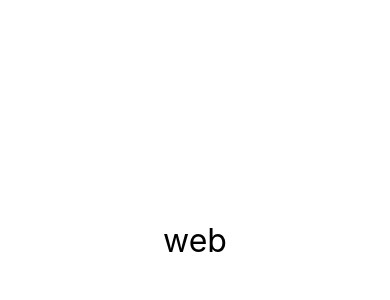
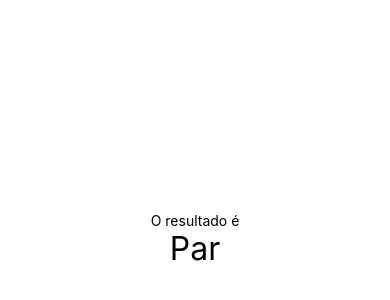
Before and after one commit to rudatorquato/Curso-React-Native-Cod3r, a React Native app in the folder Exercicios/: screen / in a window 390 px wide. Shown: the part 182-482 px from the top of the page. Built offline with nearby package versions, Linux system fonts and the light colour scheme.

Commit message:
Renderização Condicional #01

```diff
--- a/Exercicios/src/App.js
+++ b/Exercicios/src/App.js
@@ -1,7 +1,8 @@
 import React from 'react'
-import { View, StyleSheet } from 'react-native'
+import {  StyleSheet, SafeAreaView } from 'react-native'
 
-import Diferenciar from './components/Diferenciar'
+import ParImpar from './components/ParImpar'
+//import Diferenciar from './components/Diferenciar'
 //import ContadorV2 from './components/contador/ContadorV2'
 //import Pai from './components/indireta/Pai'
 //import Pai from './components/direta/Pai'
@@ -14,9 +15,10 @@
 //import Primeiro from './components/Primeiro'
 
 export default () => (
-    <View style={style.App}>
+    <SafeAreaView style={style.App}>
+        <ParImpar num={3}/>
+        {/*
         <Diferenciar />
-        {/*
         <ContadorV2 />
         <Pai/>
         <Pai/>
@@ -33,7 +35,7 @@
         <Comp2 />
         <Primeiro />
         */}
-    </View>
+    </SafeAreaView>
 )
 
 const style = StyleSheet.create({
--- /dev/null
+++ b/Exercicios/src/components/ParImpar.js
@@ -0,0 +1,18 @@
+import React from 'react'
+import { Text, View } from 'react-native'
+import Estilo from './estilo'
+
+export default ({num = 0}) => {
+
+        return (
+            <View>
+                <Text > O resultado é </Text>
+                {num % 2 ===0
+                    ? <Text style={Estilo.txtG}> Par </Text>
+                    : <Text style={Estilo.txtG}> Par </Text>
+                }
+
+            </View>
+        )
+
+}
```
